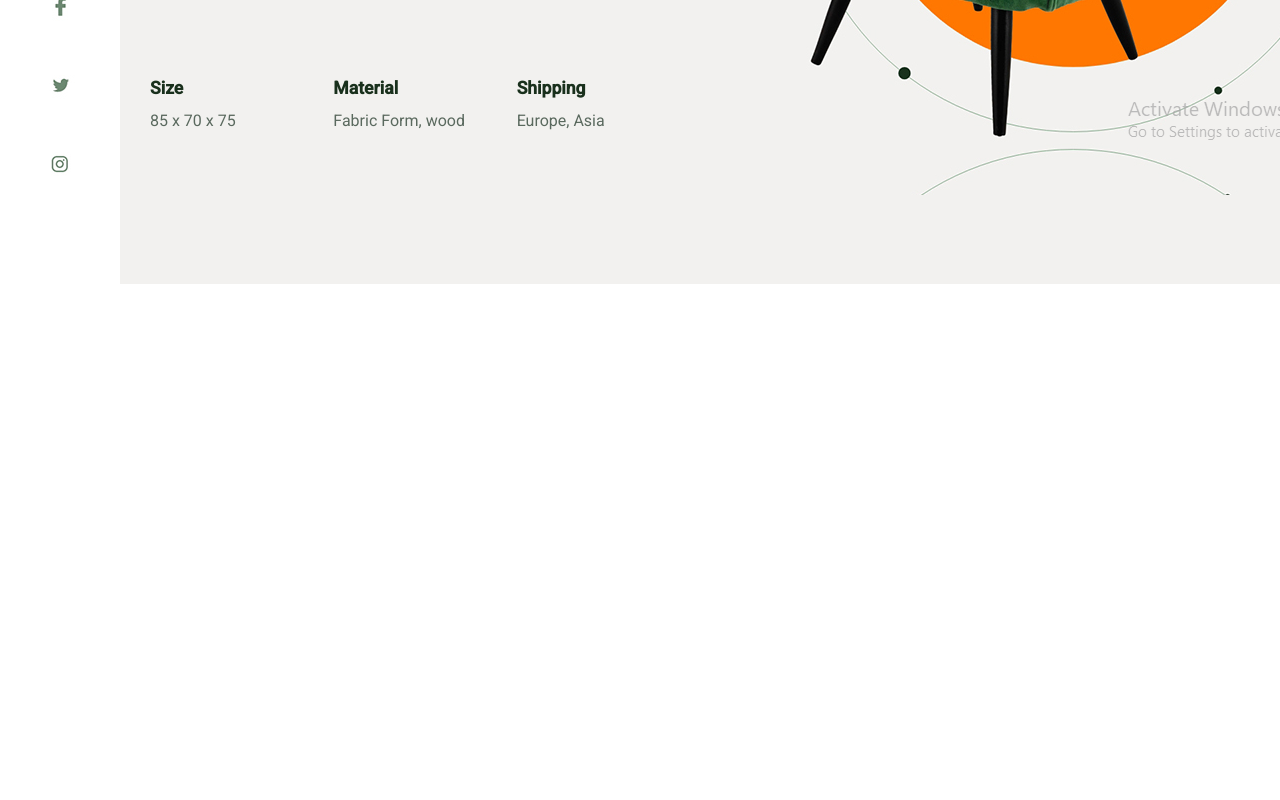
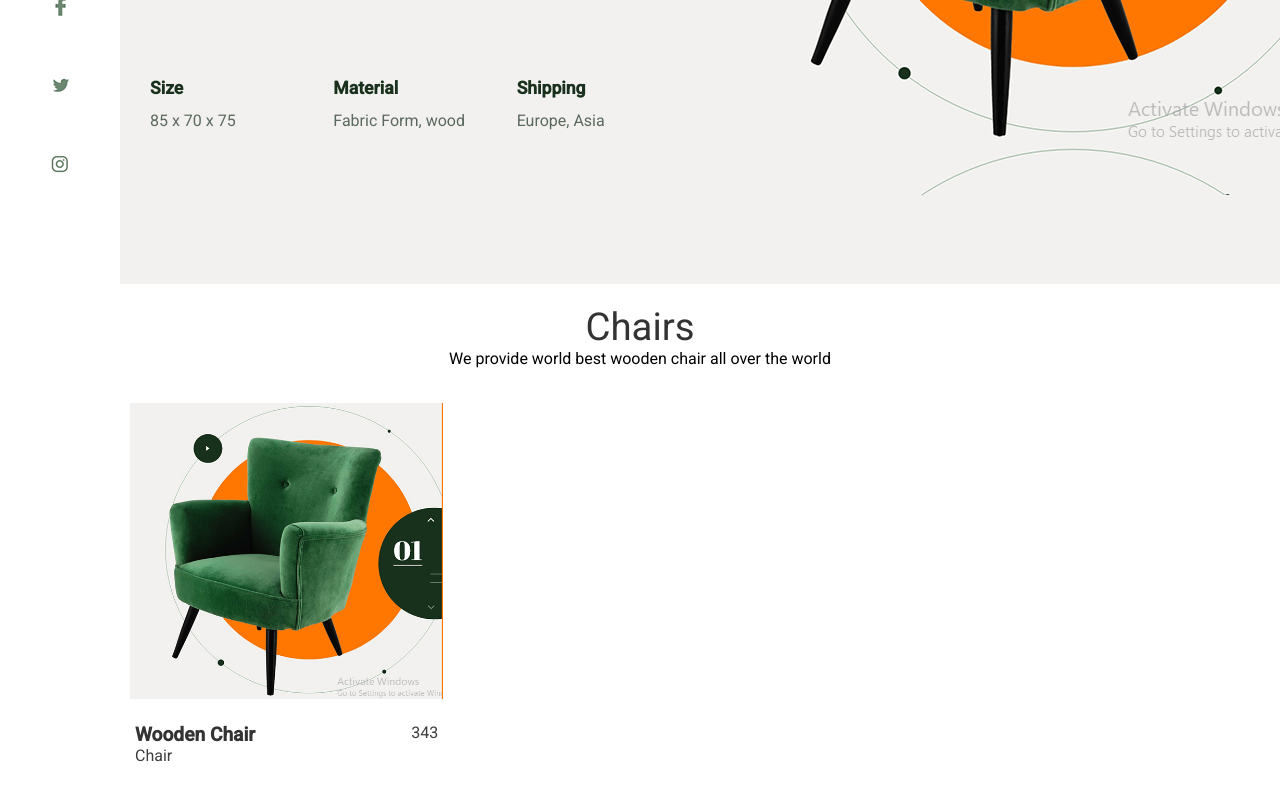
Before and after one commit to 0prodigy/furnitures, a React (Create React App) app: page / in a window 1280 px wide. Shown: the part 516-1316 px from the top of the page. Before the commit the page ends 800 px from the top, so only its background shows below. Built offline with nearby package versions, Linux system fonts and the light colour scheme.

Commit message:
Create product component

```diff
--- a/src/components/client/Home.jsx
+++ b/src/components/client/Home.jsx
@@ -2,17 +2,55 @@ import React from "react";
 import Sidebar from "./Sidebar";
 import Banner from "./Banner";
 import styled from "styled-components";
+import Product from "./Product";
 
 const Wrapper = styled.div`
   display: flex;
 `;
+const Products = styled.div`
+  display: flex;
+  flex-wrap: warp;
+  padding: 20px;
+  max-width: 1100px;
+  margin: auto;
+  > div {
+    flex: 33.33%;
+    max-width: 33.33%;
+  }
+`;
+
+const Title = styled.div`
+  padding: 20px 35px 5px;
+  max-width: 1100px;
+  margin: auto;
+  text-align: center;
+  h1 {
+    font-size: 2.4rem;
+    font-weight: 400;
+    color: #333;
+  }
+`;
 
 function Home() {
   return (
-    <Wrapper>
-      <Sidebar></Sidebar>
-      <Banner />
-    </Wrapper>
+    <>
+      <Wrapper>
+        <Sidebar></Sidebar>
+        <Banner />
+      </Wrapper>
+      <Title>
+        <h1>Chairs</h1>
+        <p>We provide world best wooden chair all over the world</p>
+      </Title>
+      <Products>
+        <Product
+          name="Wooden Chair"
+          type="Chair"
+          img="img/greenchair.PNG"
+          price="343"
+        />
+      </Products>
+    </>
   );
 }
 
--- /dev/null
+++ b/src/components/client/Product.jsx
@@ -0,0 +1,60 @@
+import React from "react";
+import styled from "styled-components";
+
+const Wrapper = styled.div`
+  padding: 10px 20px;
+  .img-container {
+    overflow: hidden;
+    img {
+      width: 100%;
+    }
+    &:hover img {
+      transition: all 1s ease;
+      transform: scale(1.2);
+    }
+  }
+  .details {
+    padding: 20px 5px;
+    .left {
+      float: left;
+    }
+    h5 {
+      font-size: 1.2rem;
+      color: #333;
+    }
+    p {
+      color: #3e3e3e;
+    }
+    .right {
+      float: right;
+    }
+  }
+  .clear {
+    clear: both;
+  }
+`;
+
+function Product(props) {
+  const { name, img, type, price } = props;
+  return (
+    <Wrapper>
+      <div>
+        <div className="img-container">
+          <img src={img} alt={name} />
+        </div>
+        <div className="details">
+          <div className="left">
+            <h5>{name}</h5>
+            <p>{type}</p>
+          </div>
+          <div className="right">
+            <p>{price}</p>
+          </div>
+          <div className="clear"></div>
+        </div>
+      </div>
+    </Wrapper>
+  );
+}
+
+export default Product;
```
